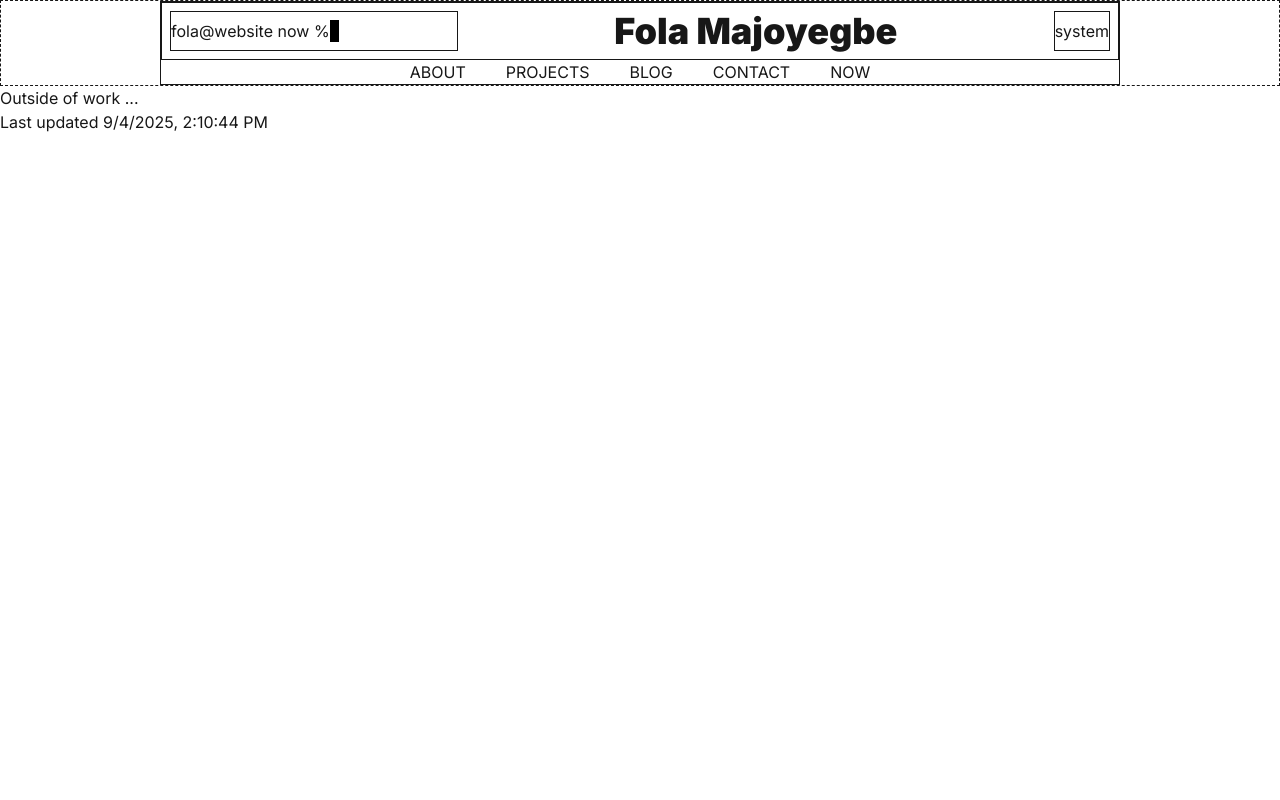
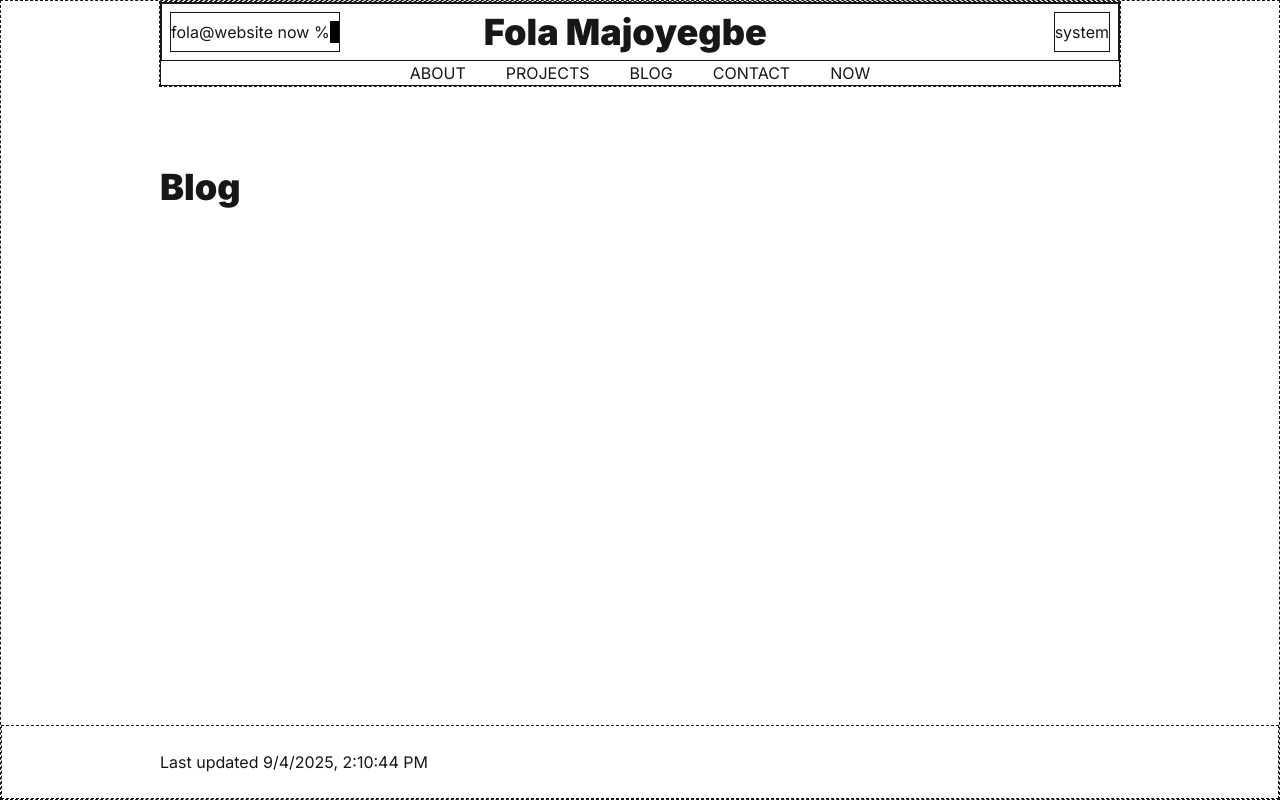
Before and after one commit to Folamajo/portfolio, a Next.js app: page /now in a window 1280 px wide. Built offline with nearby package versions, Linux system fonts and the light colour scheme.

Commit message:
working on site

```diff
--- a/src/app/blog/page.tsx
+++ b/src/app/blog/page.tsx
@@ -3,15 +3,24 @@ import Header from '@/components/Header/Header'
 import Footer from '@/components/Footer'
 const page = () => {
   return (
-   <div>
+   <div className="flex flex-col items-center border border-dashed h-screen">
       <header className= 'border border-dashed flex justify-center'>
          <Header />
       </header>
-      <main>
-         <h1>Blog</h1>
+
+
+
+
+
+
+
+      <main className='w-[60em] mt-20'>
+         <h1 className='font-black text-4xl'>Blog</h1>
       </main>
-      <footer>
-         <Footer />
+      <footer className="border border-dashed w-full flex justify-center mt-auto py-6">
+         <div className="w-[60em] ">
+               <Footer />
+            </div>
       </footer>
    </div>
 
--- a/src/app/now/page.tsx
+++ b/src/app/now/page.tsx
@@ -3,15 +3,19 @@ import Header from '@/components/Header/Header'
 import Footer from '@/components/Footer'
 const page = () => {
   return (
-   <div>
+   <div className="flex flex-col items-center border border-dashed h-screen">
       <header className= 'border border-dashed flex justify-center'>
          <Header />
       </header>
-      <main>
-         <h1>Outside of work ...</h1>
+
+
+      <main className='w-[60em] mt-20'>
+         <h1 className='font-black text-4xl'>Blog</h1>
       </main>
-      <footer>
-         <Footer />
+      <footer className="border border-dashed w-full flex justify-center mt-auto py-6">
+         <div className="w-[60em] ">
+               <Footer />
+            </div>
       </footer>
    </div>
 
--- a/src/components/Header/Name.tsx
+++ b/src/components/Header/Name.tsx
@@ -17,13 +17,16 @@ const Name = ({ pageName } : NameProps) => {
    // const [pageName, setPageName] = useState<string>("")
 
    return (
-      <div className='p-2 flex justify-between border w-full'>
-         <div className='border flex items-center w-72'>
+      <div className='p-2 flex  border w-full'>
+         <div className='border flex items-center '>
             <p>fola@website {cleanedPathName ? cleanedPathName : '~'} % </p><p> {pageName}</p><div className='blinking_cursor'></div>
          </div>
-         <h1 className='text-4xl font-black '>Fola Majoyegbe</h1>
+         <div className="mx-auto">
+           <h1 className='text-4xl font-black '>Fola Majoyegbe</h1>
+         </div>
 
-         <div className='border flex items-center'>
+
+         <div className='border flex items-center ml-auto'>
             <button>
                {theme}
             </button>
```
Also changed, not shown: src/components/Header/Menu.tsx (+2 -10 lines).
